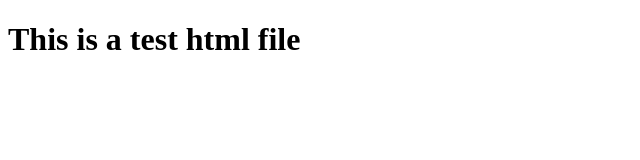
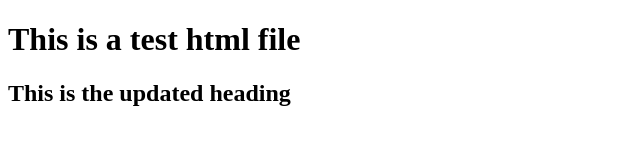
Before and after one commit to cdacgroup16/testRepo, a plain HTML site: page index.html in a window 1280 px wide. Shown: the whole page, without its empty margins (0-640 px from the left). Drawn offline with Linux system fonts and the light colour scheme.

Commit message:
Added a subheading

```diff
--- a/index.html
+++ b/index.html
@@ -7,5 +7,6 @@
   </head>
   <body>
     <h1>This is a test html file</h1>
+    <h2>This is the updated heading</h2>
   </body>
 </html>
```
